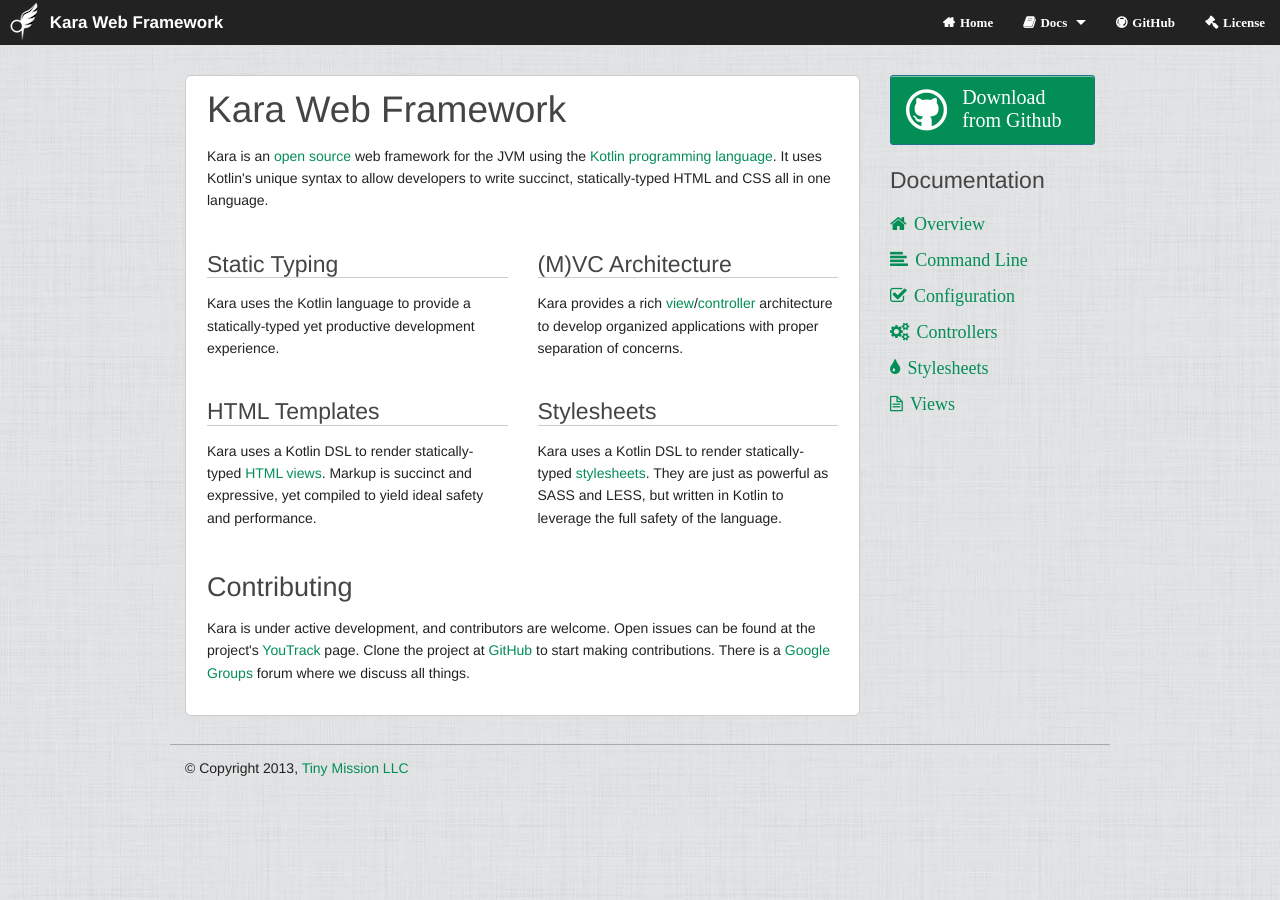
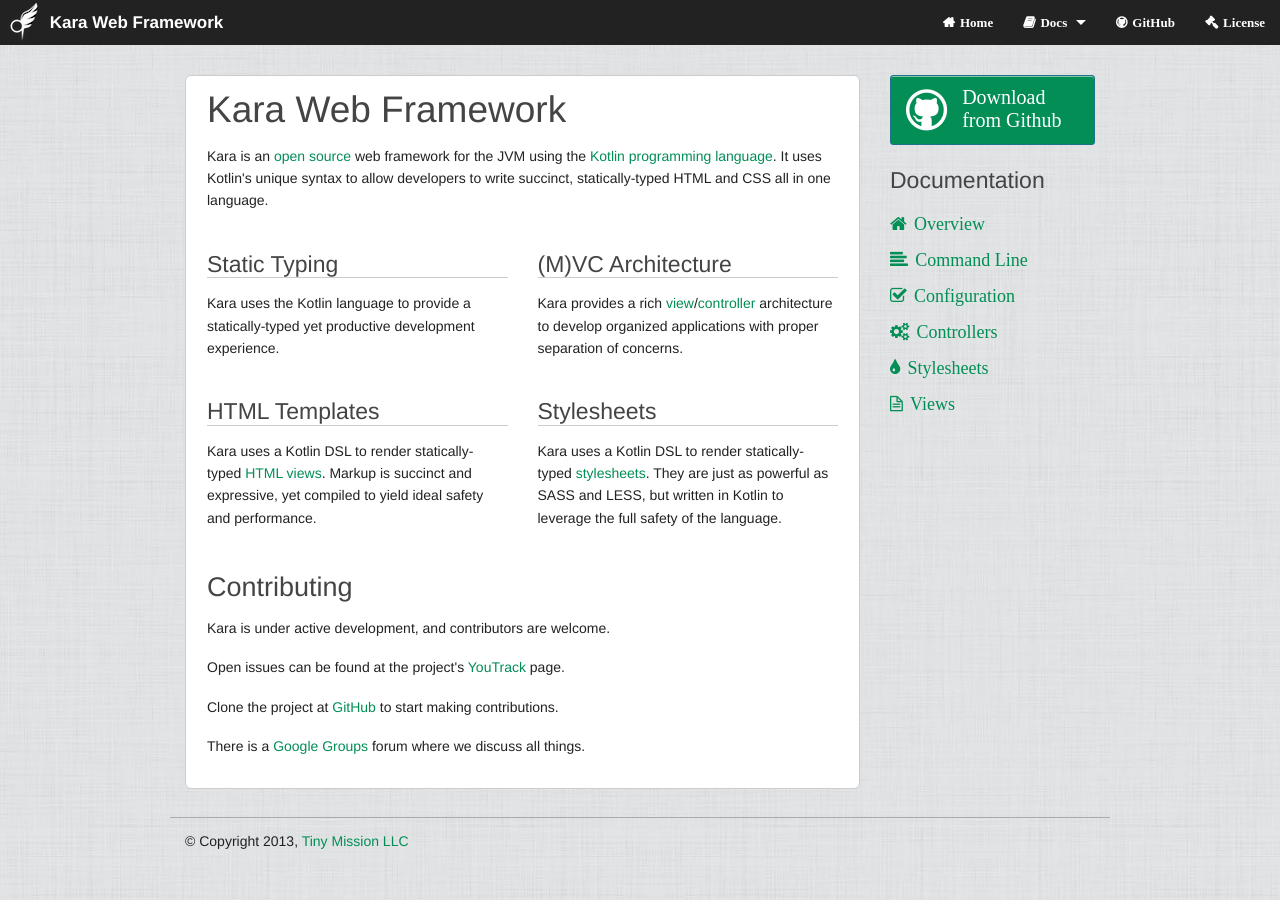
Before and after one commit to TinyMission/kara, a Jekyll site: the page built from index.html, in a window 1280 px wide. Built offline with Jekyll 4.4.1, drawn with Linux system fonts in a browser that asks for light colours.

```diff
--- a/index.html
+++ b/index.html
@@ -40,8 +40,8 @@ isDoc: false
 
 <h3>Contributing</h3>
 <p>
-    Kara is under active development, and contributors are welcome.
-    Open issues can be found at the project's <a href="http://youtrack.codebetter.com/issues/KR">YouTrack</a> page.
-    Clone the project at <a href="https://github.com/TinyMission/kara">GitHub</a> to start making contributions.
-    There is a <a href="http://groups.google.com/group/karaframework/">Google Groups</a> forum where we discuss all things.
+    Kara is under active development, and contributors are welcome. </p>
+   <p> Open issues can be found at the project's <a href="http://youtrack.codebetter.com/issues/KR">YouTrack</a> page.
+    </p><p>Clone the project at <a href="https://github.com/TinyMission/kara">GitHub</a> to start making contributions.
+</p>    <p>There is a <a href="http://groups.google.com/group/karaframework/">Google Groups</a> forum where we discuss all things.
 </p>
```
